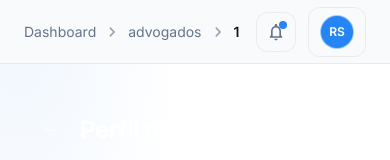
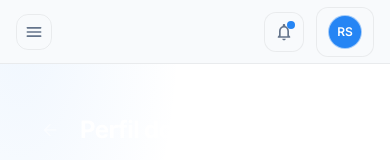
Before and after one commit to VozJusta/VJ.WEB, a Next.js app: page /dashboard/advogados/1 in a window 390 px wide. Shown: the top 160 px of the page. Built offline with nearby package versions, Linux system fonts and the light colour scheme.

Commit message:
refactor(header): add hamburger menu button and hide breadcrumb on mobile

```diff
--- a/components/layout/dashboard-header/dashboard-header.types.ts
+++ b/components/layout/dashboard-header/dashboard-header.types.ts
@@ -6,4 +6,5 @@ export type DashboardUser = {
 
 export type DashboardHeaderProps = {
   user: DashboardUser;
+  onMenuToggle?: () => void;
 };
--- a/components/layout/dashboard-header/index.tsx
+++ b/components/layout/dashboard-header/index.tsx
@@ -1,21 +1,39 @@
-import { SearchRounded, NotificationsNoneRounded } from "@mui/icons-material";
+import { SearchRounded, NotificationsNoneRounded, MenuRounded } from "@mui/icons-material";
 import Image from "next/image";
 import Link from "next/link";
 import { DynamicBreadcrumb } from "./dynamic-breadcrumb";
 import { cn } from "@/lib/utils";
 import type { DashboardHeaderProps } from "./dashboard-header.types";
 
-export function DashboardHeader({ user }: DashboardHeaderProps) {
+export function DashboardHeader({ user, onMenuToggle }: DashboardHeaderProps) {
   return (
     <header
       aria-label="Cabeçalho do dashboard"
       className={cn(
-        "sticky top-0 z-30 flex h-16 shrink-0 items-center gap-4 px-6",
+        "sticky top-0 z-30 flex h-16 shrink-0 items-center gap-4 px-4 md:px-6",
         "bg-surface",
         "border-b border-(--border-subtle)",
       )}
     >
-      <DynamicBreadcrumb />
+      <button
+        type="button"
+        onClick={onMenuToggle}
+        aria-label="Abrir menu"
+        className={cn(
+          "flex h-9 w-9 shrink-0 items-center justify-center rounded-xl lg:hidden",
+          "text-text-secondary",
+          "border border-(--border-subtle)",
+          "transition-all duration-200",
+          "hover:bg-white/5 hover:text-foreground",
+          "focus-visible:outline-none focus-visible:ring-2 focus-visible:ring-primary",
+        )}
+      >
+        <MenuRounded fontSize="small" aria-hidden="true" />
+      </button>
+
+      <div className="hidden lg:block flex-1">
+        <DynamicBreadcrumb />
+      </div>
 
       <div className="flex flex-1 items-center justify-end gap-3">
         <form
```
